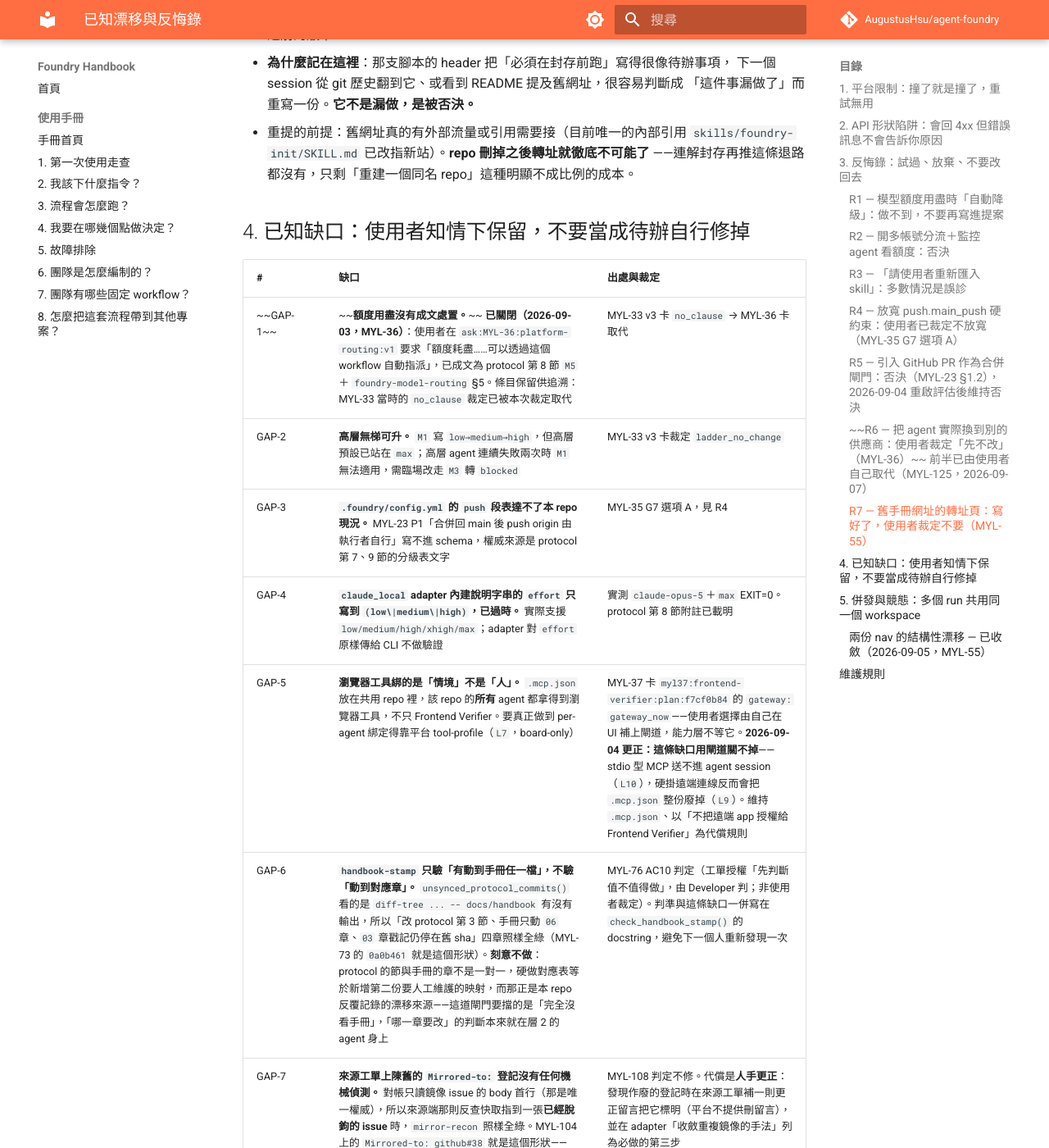
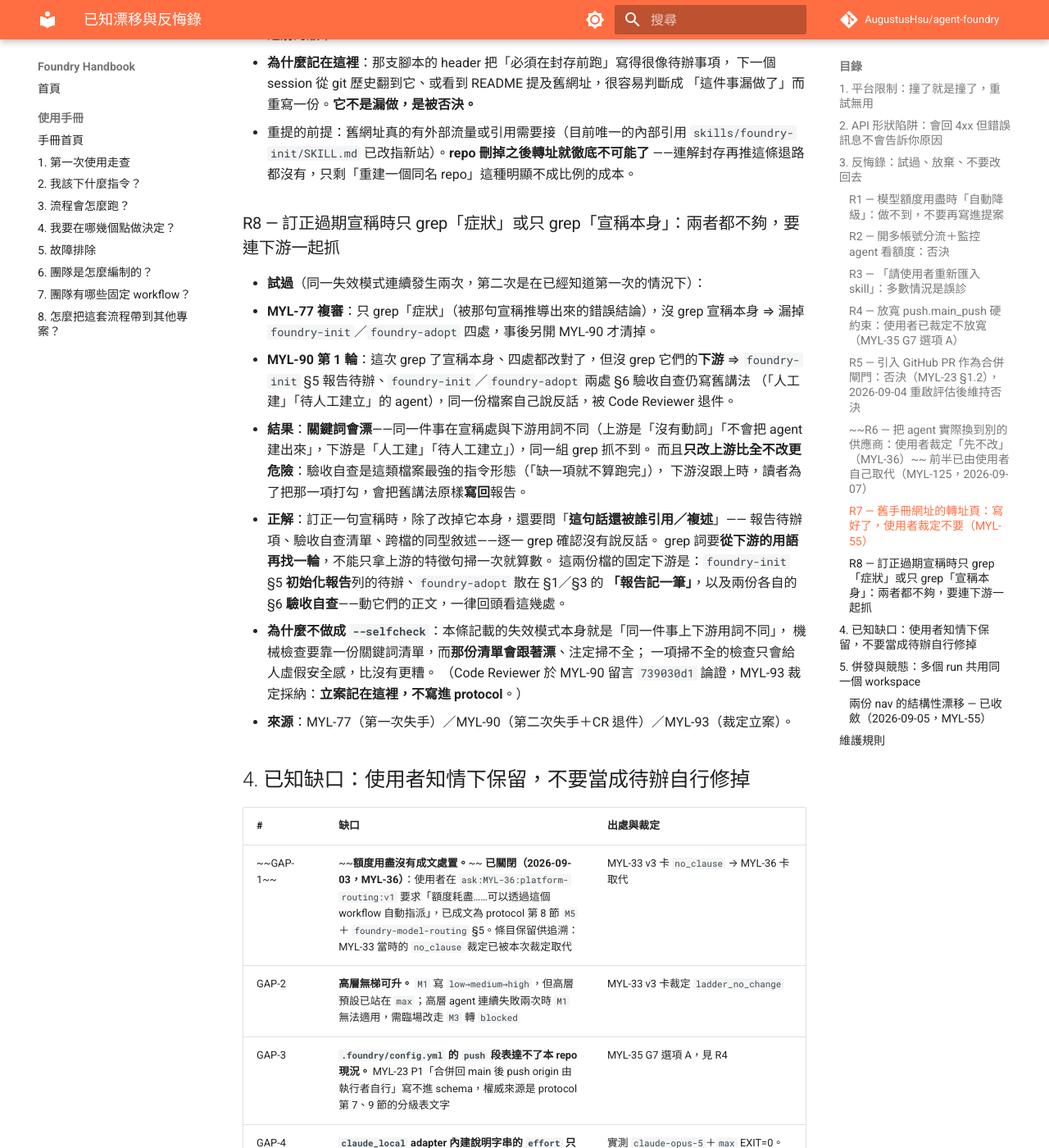
Before and after one commit to AugustusHsu/agent-foundry, an MkDocs documentation site: the page built from docs/standards/known-drift.md, in a window 1280 px wide and 1400 px high, scrolled down 22337 px. Shown: the whole window at 82% size. Built offline with MkDocs 1.6.1 and Material for MkDocs 9.7.7, drawn with Linux system fonts in a browser that asks for light colours; comment, search, counter and statistics services are not loaded.

Commit message:
📝 MYL-94 known-drift 新增 `R8`：訂正過期宣稱要連下游一起 grep
承接 MYL-93 裁定，把「訂正一句宣稱時要連它的下游一起 grep」記進
`docs/standards/known-drift.md` 第 3 節反悔錄，編為 `R8`。

同一失效模式已連續發生兩次（MYL-77 只 grep 症狀、MYL-90 第 1 輪只 grep
宣稱本身），成因是關鍵詞會漂——上下游講同一件事卻用不同措辭。

依 MYL-90 留言 `739030d1` 與 MYL-93 裁定，**不做成 `--selfcheck`**：
關鍵詞清單本身會漂，掃不全的檢查只會給人虛假安全感；理由一併寫進條目。

只動 known-drift.md，未動 protocol／手冊 ⇒ 不觸發手冊同步戳記與發佈四步。

```diff
--- a/docs/standards/known-drift.md
+++ b/docs/standards/known-drift.md
@@ -157,6 +157,29 @@
   `skills/foundry-init/SKILL.md` 已改指新站）。**repo 刪掉之後轉址就徹底不可能了**
   ——連解封存再推這條退路都沒有，只剩「重建一個同名 repo」這種明顯不成比例的成本。
 
+### R8 — 訂正過期宣稱時只 grep「症狀」或只 grep「宣稱本身」：兩者都不夠，要連下游一起抓
+
+- **試過**（同一失效模式連續發生兩次，第二次是在已經知道第一次的情況下）：
+  - **MYL-77 複審**：只 grep「症狀」（被那句宣稱推導出來的錯誤結論），沒 grep 宣稱本身
+    ⇒ 漏掉 `foundry-init`／`foundry-adopt` 四處，事後另開 MYL-90 才清掉。
+  - **MYL-90 第 1 輪**：這次 grep 了宣稱本身、四處都改對了，但沒 grep 它們的**下游**
+    ⇒ `foundry-init` §5 報告待辦、`foundry-init`／`foundry-adopt` 兩處 §6 驗收自查仍寫舊講法
+    （「人工建」「待人工建立」的 agent），同一份檔案自己說反話，被 Code Reviewer 退件。
+- **結果**：**關鍵詞會漂**——同一件事在宣稱處與下游用詞不同（上游是「沒有動詞」「不會把 agent
+  建出來」，下游是「人工建」「待人工建立」），同一組 grep 抓不到。
+  而且**只改上游比全不改更危險**：驗收自查是這類檔案最強的指令形態（「缺一項就不算跑完」），
+  下游沒跟上時，讀者為了把那一項打勾，會把舊講法原樣**寫回**報告。
+- **正解**：訂正一句宣稱時，除了改掉它本身，還要問「**這句話還被誰引用／複述**」——
+  報告待辦項、驗收自查清單、跨檔的同型敘述——逐一 grep 確認沒有說反話。
+  grep 詞要**從下游的用語再找一輪**，不能只拿上游的特徵句掃一次就算數。
+  這兩份檔的固定下游是：`foundry-init` §5 **初始化報告**列的待辦、`foundry-adopt` 散在 §1／§3 的
+  **「報告記一筆」**，以及兩份各自的 §6 **驗收自查**——動它們的正文，一律回頭看這幾處。
+- **為什麼不做成 `--selfcheck`**：本條記載的失效模式本身就是「同一件事上下游用詞不同」，
+  機械檢查要靠一份關鍵詞清單，而**那份清單會跟著漂**、注定掃不全；
+  一項掃不全的檢查只會給人虛假安全感，比沒有更糟。
+  （Code Reviewer 於 MYL-90 留言 `739030d1` 論證，MYL-93 裁定採納：**立案記在這裡，不寫進 protocol**。）
+- **來源**：MYL-77（第一次失手）／MYL-90（第二次失手＋CR 退件）／MYL-93（裁定立案）。
+
 ## 4. 已知缺口：使用者知情下保留，不要當成待辦自行修掉
 
 | # | 缺口 | 出處與裁定 |
```
